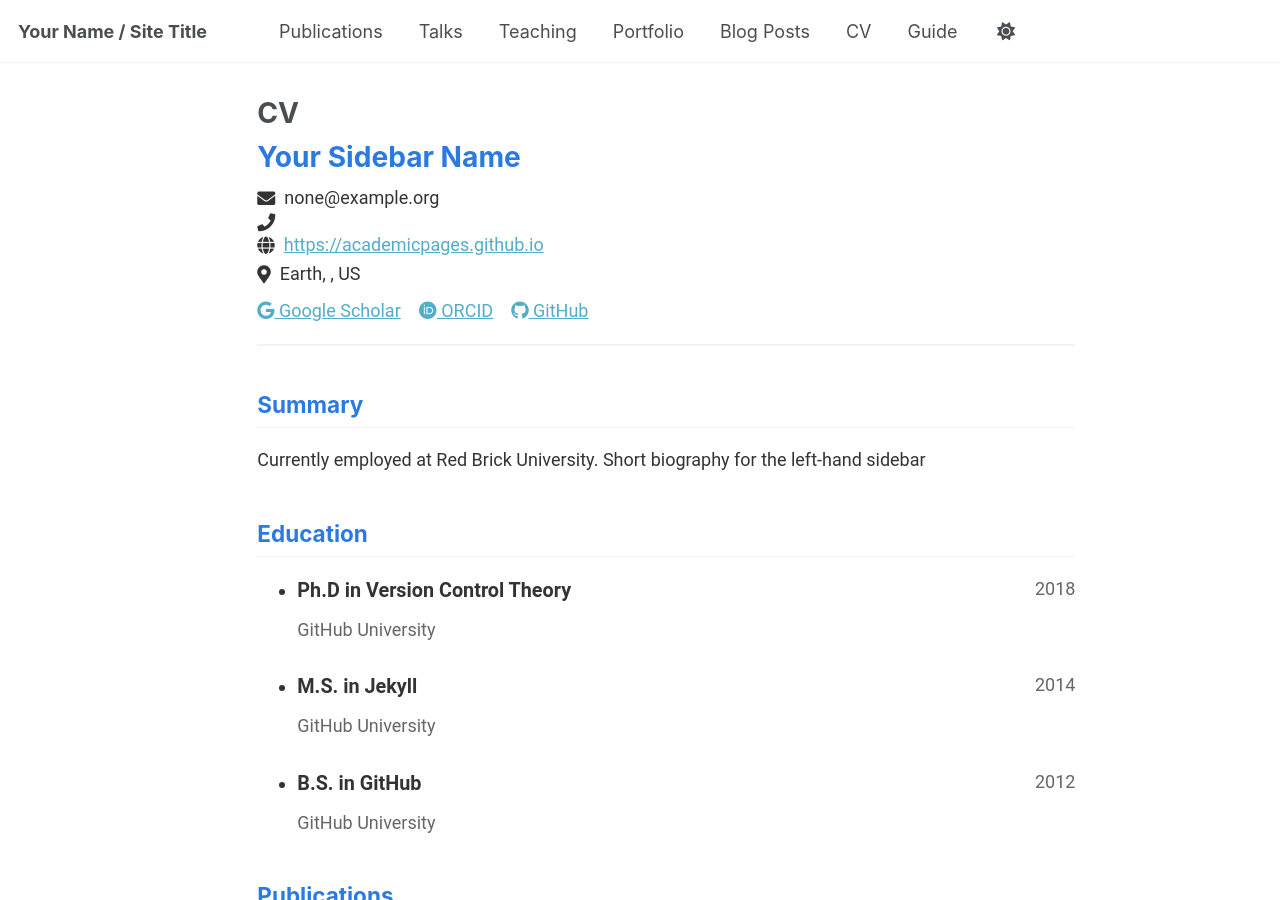
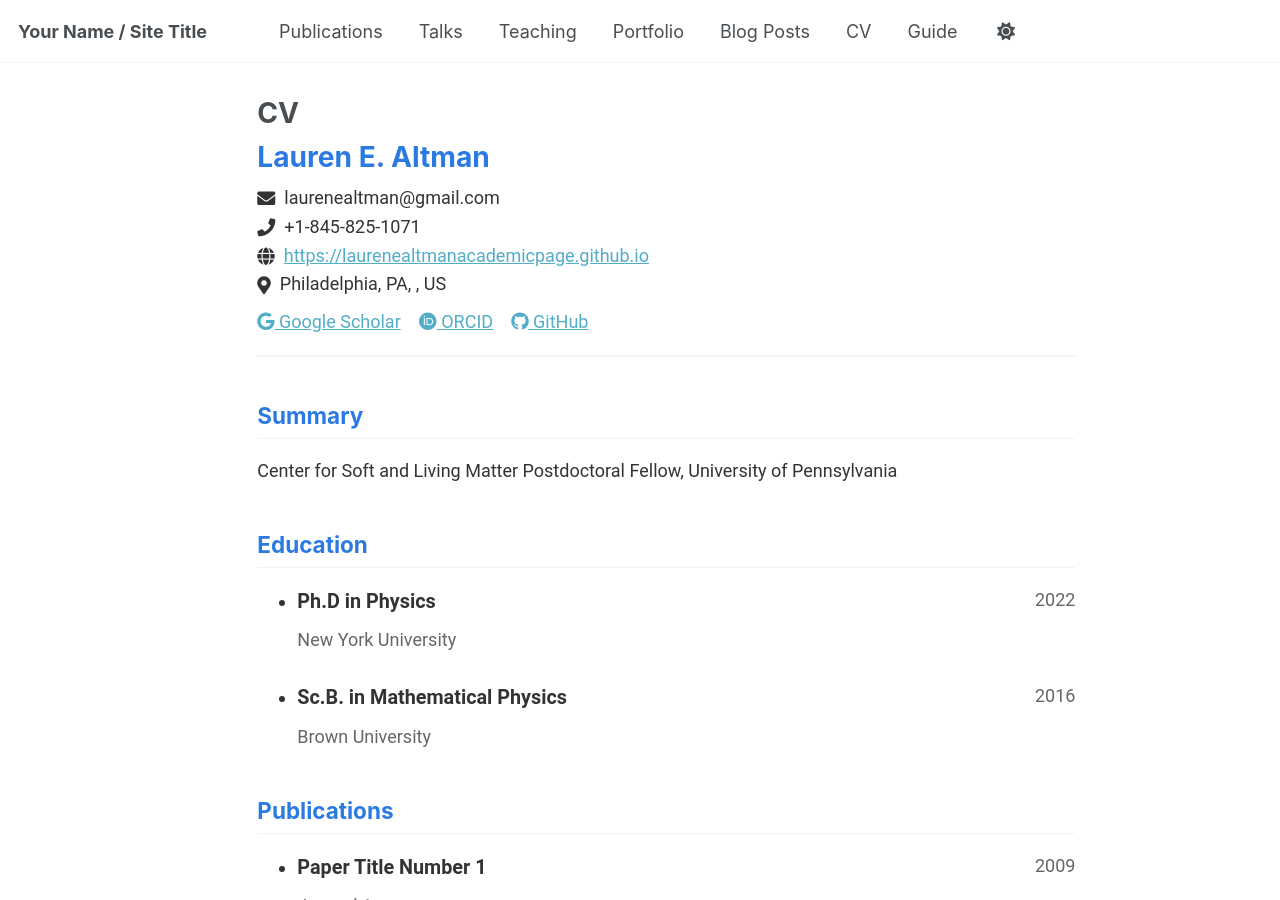
Before and after one commit to laltman2/laltman2.github.io, a Jekyll site: the page built from _pages/cv-json.md, in a window 1280 px wide and 900 px high. Built offline with Jekyll 4.4.1, drawn with Linux system fonts in a browser that asks for light colours; a script that is not in the unit is left out.

Commit message:
Update cv.json

```diff
--- a/_data/cv.json
+++ b/_data/cv.json
@@ -1,14 +1,14 @@
 {
   "basics": {
-    "name": "Your Sidebar Name",
-    "email": "none@example.org",
-    "phone": "",
-    "website": "https://academicpages.github.io",
-    "summary": "Currently employed at Red Brick University. Short biography for the left-hand sidebar",
+    "name": "Lauren E. Altman",
+    "email": "laurenealtman@gmail.com",
+    "phone": "+1-845-825-1071",
+    "website": "https://laurenealtmanacademicpage.github.io",
+    "summary": "Center for Soft and Living Matter Postdoctoral Fellow, University of Pennsylvania",
     "location": {
       "address": "",
       "postalCode": "",
-      "city": "Earth",
+      "city": "Philadelphia, PA",
       "countryCode": "US",
       "region": ""
     },
@@ -16,46 +16,37 @@
       {
         "network": "Google Scholar",
         "username": "",
-        "url": "https://scholar.google.com/citations?user=PS_CX0AAAAAJ"
+        "url": "https://scholar.google.com/citations?user=al8Ymn0AAAAJ&hl=en"
       },
       {
         "network": "ORCID",
         "username": "",
-        "url": "http://orcid.org/yourorcidurl"
+        "url": "https://orcid.org/0000-0001-8952-9047"
       },
       {
         "network": "GitHub",
-        "username": "academicpages",
-        "url": "https://github.com/academicpages"
+        "username": "laltman2",
+        "url": "https://github.com/laltman2"
       }
     ]
   },
   "work": [],
   "education": [
     {
-      "institution": "GitHub University",
-      "area": "Ph.D in Version Control Theory",
-      "studyType": "",
+      "institution": "New York University",
+      "area": "Ph.D in Physics",
+      "studyType": "Center for Soft Matter Research",
       "startDate": "",
-      "endDate": "2018",
+      "endDate": "2022",
       "gpa": null,
       "courses": []
     },
     {
-      "institution": "GitHub University",
-      "area": "M.S. in Jekyll",
+      "institution": "Brown University",
+      "area": "Sc.B. in Mathematical Physics",
       "studyType": "",
       "startDate": "",
-      "endDate": "2014",
-      "gpa": null,
-      "courses": []
-    },
-    {
-      "institution": "GitHub University",
-      "area": "B.S. in GitHub",
-      "studyType": "",
-      "startDate": "",
-      "endDate": "2012",
+      "endDate": "2016",
       "gpa": null,
       "courses": []
     }
```
